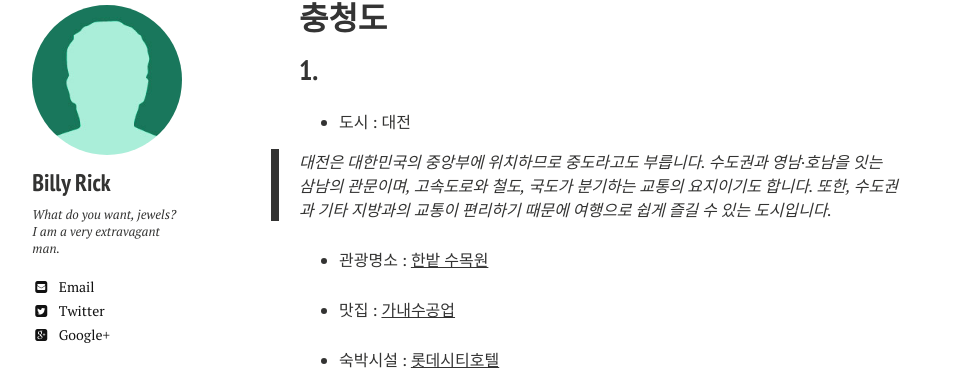
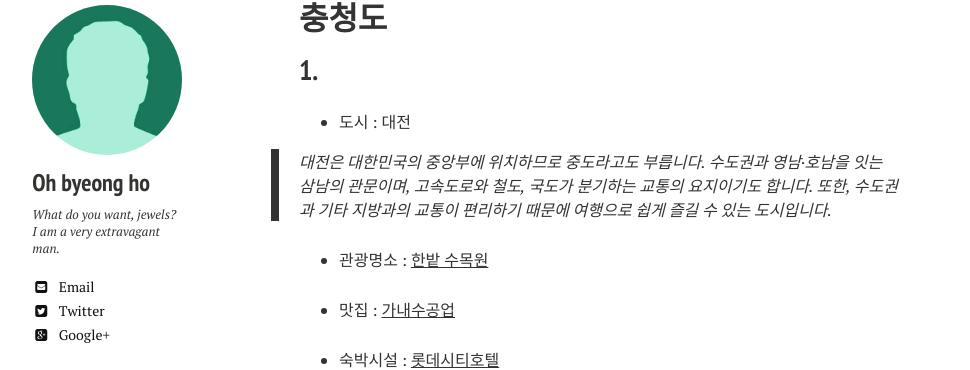
Before and after one commit to shinojin/shinojin.github.com, a Jekyll site: the page built from _posts/2013-08-16-code-highlighting-post.md, in a window 1280 px wide. Shown: the part 111-481 px from the top of the page, without its empty margins (21-991 px from the left). Built offline with Jekyll 4.4.1, drawn with Linux system fonts in a browser that asks for light colours; nearby versions of some CDN libraries.

Commit message:
Update authors.yml

```diff
--- a/_data/authors.yml
+++ b/_data/authors.yml
@@ -1,9 +1,9 @@
 # Authors
 
 billy_rick:
-  name: Billy Rick
+  name: Oh byeong ho
   web: http://thewhip.com
-  email: billy@rick.com
+  email: passion6969@koreatech.ac.kr
   bio: "What do you want, jewels? I am a very extravagant man."
   avatar: bio-photo-2.jpg
   twitter: extravagantman
```
